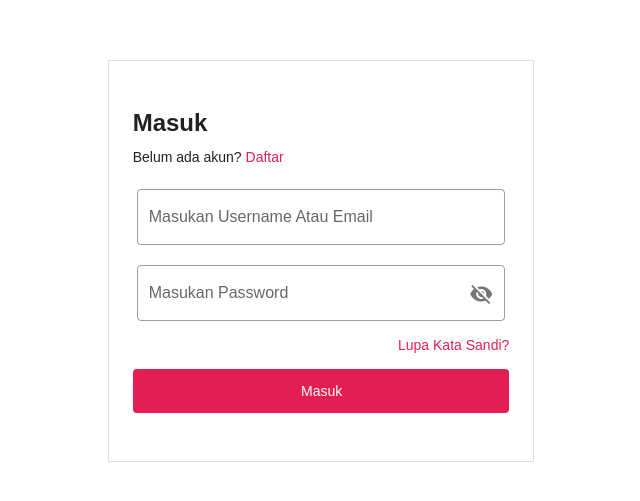
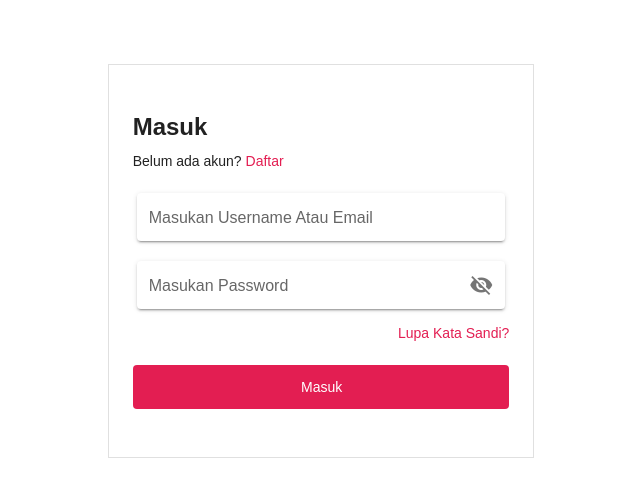
Before and after one commit to talentafigan/p2p-commerce-web-seller, a Vue app: page /auth/login in a window 1280 px wide. Shown: the part 139-640 px from the top of the page, without its empty margins (319-959 px from the left). Built offline with nearby package versions, Linux system fonts and the light colour scheme; no server answers; a web font is replaced by a local one; what vue-js-toggle-button would draw is missing.

Commit message:
fix (auth) : moderinize ui login

```diff
--- a/src/views/auth/login.vue
+++ b/src/views/auth/login.vue
@@ -23,8 +23,8 @@
             <v-row dense class="ma-0">
               <v-col cols="12">
                 <v-text-field
-                  outlined
                   :rules="rules.key"
+                  solo
                   v-model="form.key"
                   label="Masukan  Username Atau Email"
                   hide-details="auto"
@@ -34,9 +34,9 @@
                 <v-text-field
                   v-model="form.password"
                   :rules="rules.password"
+                  solo
                   @click:append="showPassword = !showPassword"
                   :type="showPassword ? 'text' : 'password'"
-                  outlined
                   :append-icon="showPassword ? 'mdi-eye' : 'mdi-eye-off'"
                   label="Masukan Password"
                   hide-details="auto"
@@ -62,7 +62,7 @@
           </v-alert>
           <v-btn
             @click="onClickLogin"
-            class="mt-4"
+            class="mt-6"
             block
             :disabled="isLoading"
             :loading="isLoading"
```
